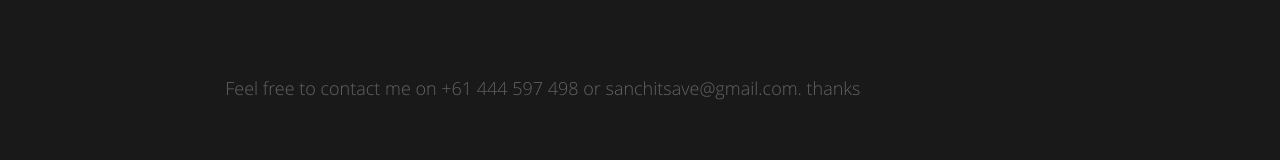
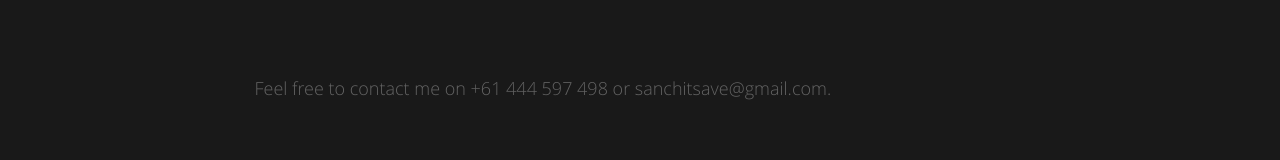
Before and after one commit to sanchitsave/portfolio, a React (Create React App) app: page / in a window 1280 px wide. Shown: the part 3198-3358 px from the top of the page. Built offline with nearby package versions, Linux system fonts and the light colour scheme.

Commit message:
Update ContactUs.js

```diff
--- a/src/components/ContactUs.js
+++ b/src/components/ContactUs.js
@@ -9,7 +9,7 @@ return (
 <div className='row section-head'>
 <div className='ten columns'>
 <p className='lead'>
-Feel free to contact me on +61 444 597 498 or sanchitsave@gmail.com. thanks
+Feel free to contact me on +61 444 597 498 or sanchitsave@gmail.com.
 </p>
 </div>
 </div>
```
